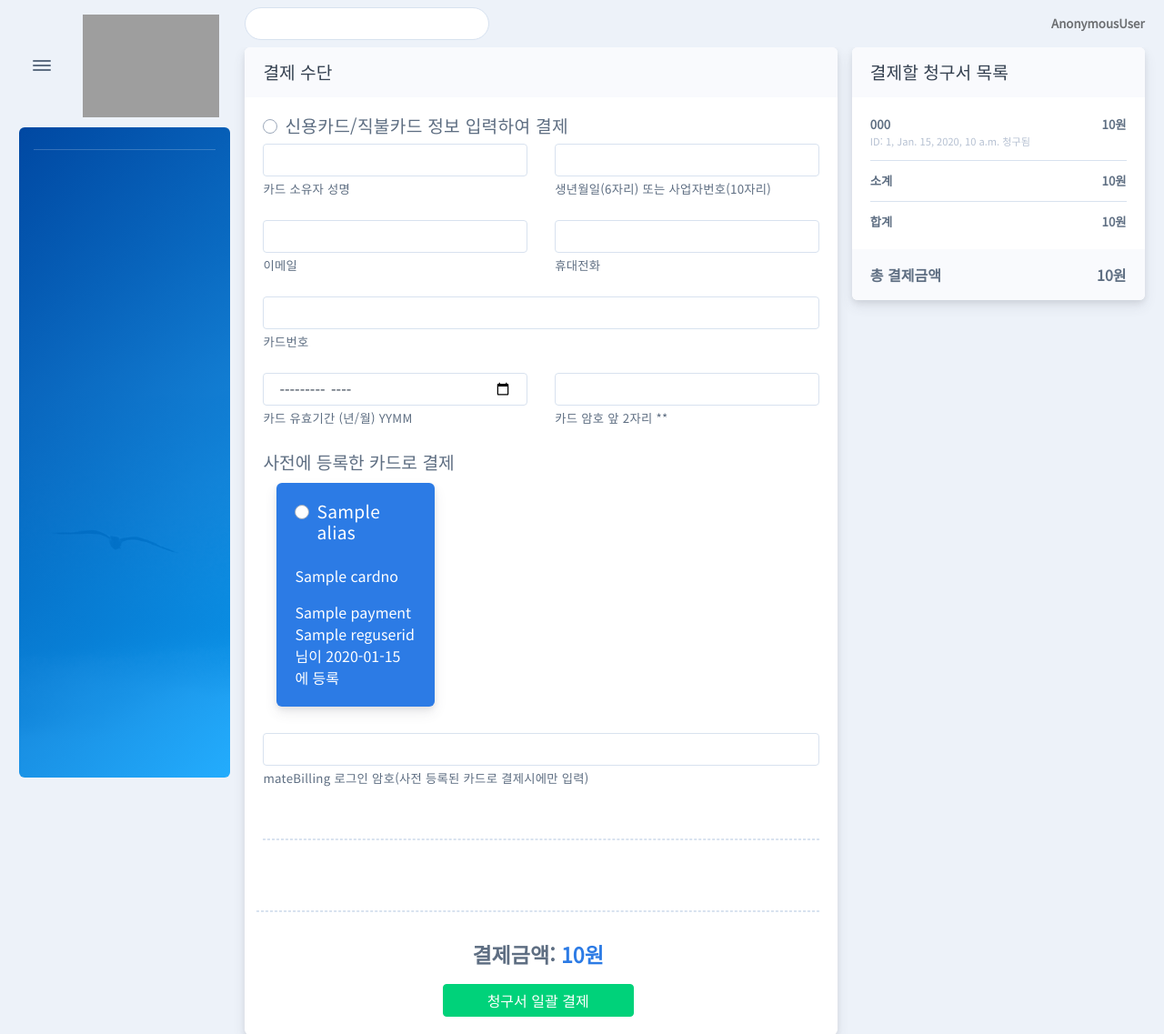
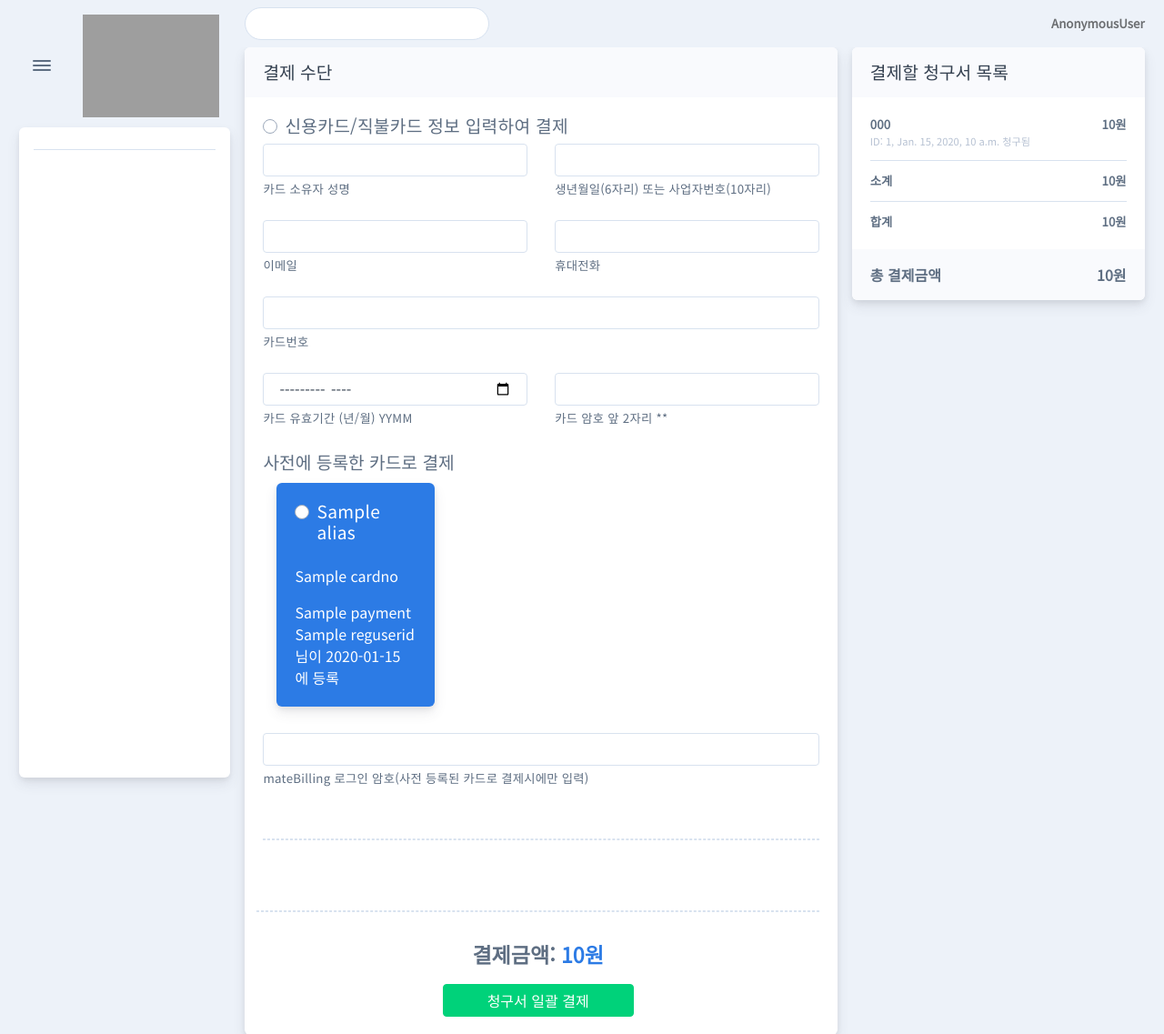
Before and after one commit to rokag3-gb/BillingPortal2.0, a Django app: template portal/templates/portal/payment.html in a window 1280 px wide. Shown: the top 1137 px of the page at 91% size. Run offline with Django 3.2, Linux system fonts and the light colour scheme; the template is opened without the code that fills it: most values are stand-ins (such as "Sample title", 1, 10 or a date in 2020); lists and menus that the app fills with data are empty; some libraries are stand-ins or nearby versions; grey boxes are pictures that could not be loaded.

Commit message:
사이드바 색상 변경
다크 모드일때 navbar-vibrant 클래스 + 커스텀 스타일 적용
라이트 모드일떄 navbar-card 적용

```diff
--- a/static/css/custom.css
+++ b/static/css/custom.css
@@ -52,7 +52,12 @@ html {
         display       : flex;
         flex-direction: column;
     }
-    .billing-list-title{
+
+    .billing-list-title {
         display: none;
     }
 }
+
+.navbar-vertical.navbar-vibrant .navbar-collapse {
+    background-image: linear-gradient(-45deg, #193A69, #1F487B), url(../img/generic/bg-navbar.png)
+}
--- a/static/js/dark-switch.js
+++ b/static/js/dark-switch.js
@@ -88,5 +88,12 @@ window.addEventListener('load', ()=>{
         for(let item of elemsToShow){
             item.style.display = "block";
         }
+
+        let sidebar = document.getElementById("sidebar_class");
+        sidebar.classList.remove(event.detail=="dark"?"navbar-card":"navbar-vibrant");
+        sidebar.classList.add(event.detail=="dark"?"navbar-vibrant":"navbar-card");
     })
+
+
+
 });
--- a/templates/_base_navbar_left.html
+++ b/templates/_base_navbar_left.html
@@ -1,6 +1,6 @@
 {% load static %}
 {% load last_month from custom %}
-<nav class="navbar navbar-vertical navbar-expand-xl navbar-light navbar-vibrant">
+<nav class="navbar navbar-vertical navbar-expand-xl navbar-light navbar-card" id="sidebar_class">
   <div class="d-flex align-items-center">
     <div class="toggle-icon-wrapper">
 
```
